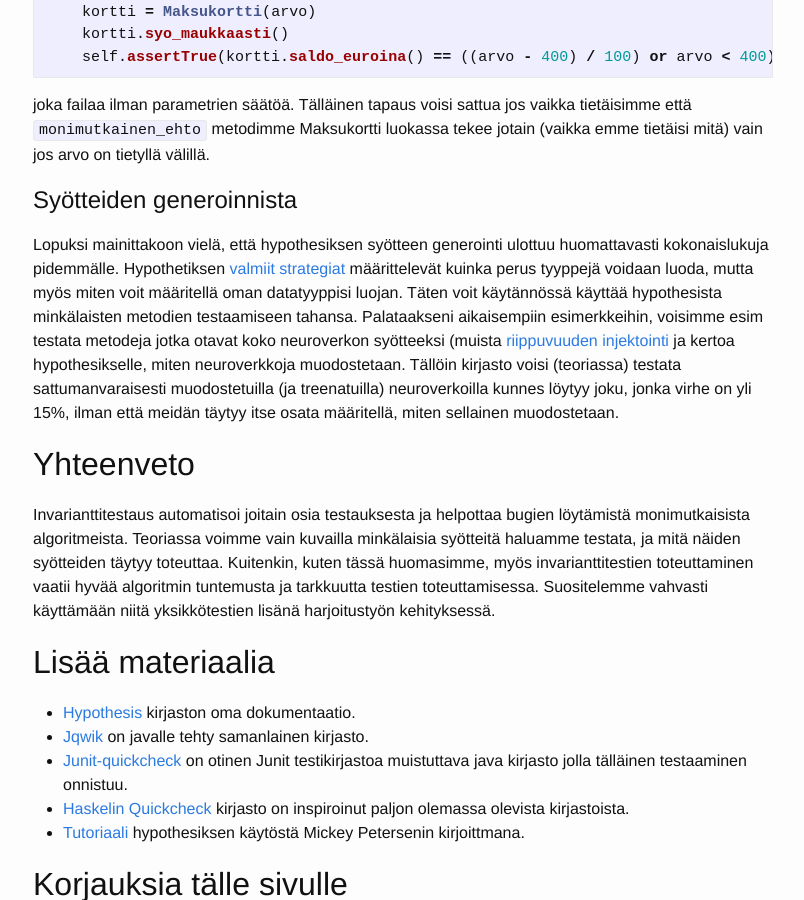
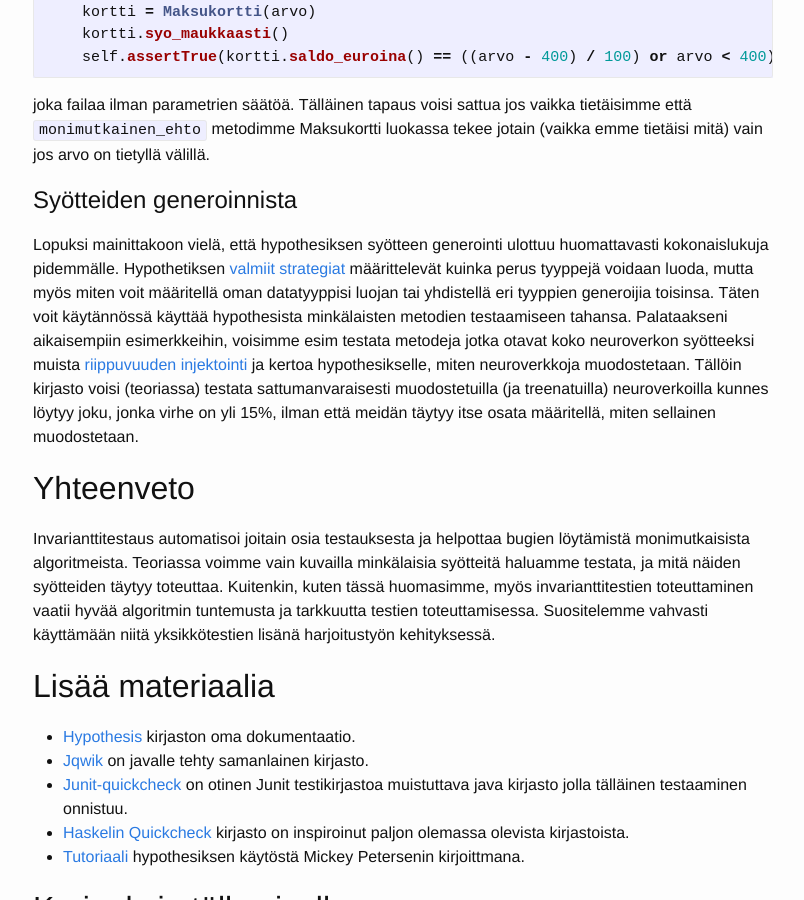
Before and after one commit to algolabra-hy/algolabra-hy.github.io, a Jekyll site: the page built from test_invariant.md, in a window 1280 px wide and 900 px high, scrolled down 8943 px. Shown: the whole window, without its empty margins (237-1041 px from the left). Built offline with Jekyll 4.4.1, drawn with Linux system fonts in a browser that asks for light colours.

Commit message:
spelling

````diff
--- a/test_invariant.md
+++ b/test_invariant.md
@@ -333,7 +333,7 @@ def test_syo_maukkaasti_vahentaa_saldoa_oikein_hypothesis(self, arvo):
 joka failaa ilman parametrien säätöä. Tälläinen tapaus voisi sattua jos vaikka tietäisimme että ```monimutkainen_ehto``` metodimme Maksukortti luokassa tekee jotain (vaikka emme tietäisi mitä) vain jos arvo on tietyllä välillä.
 
 # Syötteiden generoinnista
-Lopuksi mainittakoon vielä, että hypothesiksen syötteen generointi ulottuu huomattavasti kokonaislukuja pidemmälle. Hypothetiksen [valmiit strategiat](https://hypothesis.readthedocs.io/en/latest/data.html) määrittelevät kuinka perus tyyppejä voidaan luoda, mutta myös miten voit määritellä oman datatyyppisi luojan. Täten voit käytännössä käyttää hypothesista minkälaisten metodien testaamiseen tahansa. Palataakseni aikaisempiin esimerkkeihin, voisimme esim testata metodeja jotka otavat koko neuroverkon syötteeksi (muista [riippuvuuden injektointi](/riippuvuuksien_injektointi_python) ja kertoa hypothesikselle, miten neuroverkkoja muodostetaan. Tällöin kirjasto voisi (teoriassa) testata sattumanvaraisesti muodostetuilla (ja treenatuilla) neuroverkoilla kunnes löytyy joku, jonka virhe on yli 15%, ilman että meidän täytyy itse osata määritellä, miten sellainen muodostetaan.
+Lopuksi mainittakoon vielä, että hypothesiksen syötteen generointi ulottuu huomattavasti kokonaislukuja pidemmälle. Hypothetiksen [valmiit strategiat](https://hypothesis.readthedocs.io/en/latest/data.html) määrittelevät kuinka perus tyyppejä voidaan luoda, mutta myös miten voit määritellä oman datatyyppisi luojan tai yhdistellä eri tyyppien generoijia toisinsa. Täten voit käytännössä käyttää hypothesista minkälaisten metodien testaamiseen tahansa. Palataakseni aikaisempiin esimerkkeihin, voisimme esim testata metodeja jotka otavat koko neuroverkon syötteeksi muista [riippuvuuden injektointi](/riippuvuuksien_injektointi_python) ja kertoa hypothesikselle, miten neuroverkkoja muodostetaan. Tällöin kirjasto voisi (teoriassa) testata sattumanvaraisesti muodostetuilla (ja treenatuilla) neuroverkoilla kunnes löytyy joku, jonka virhe on yli 15%, ilman että meidän täytyy itse osata määritellä, miten sellainen muodostetaan.
 
 
 ## Yhteenveto
````
